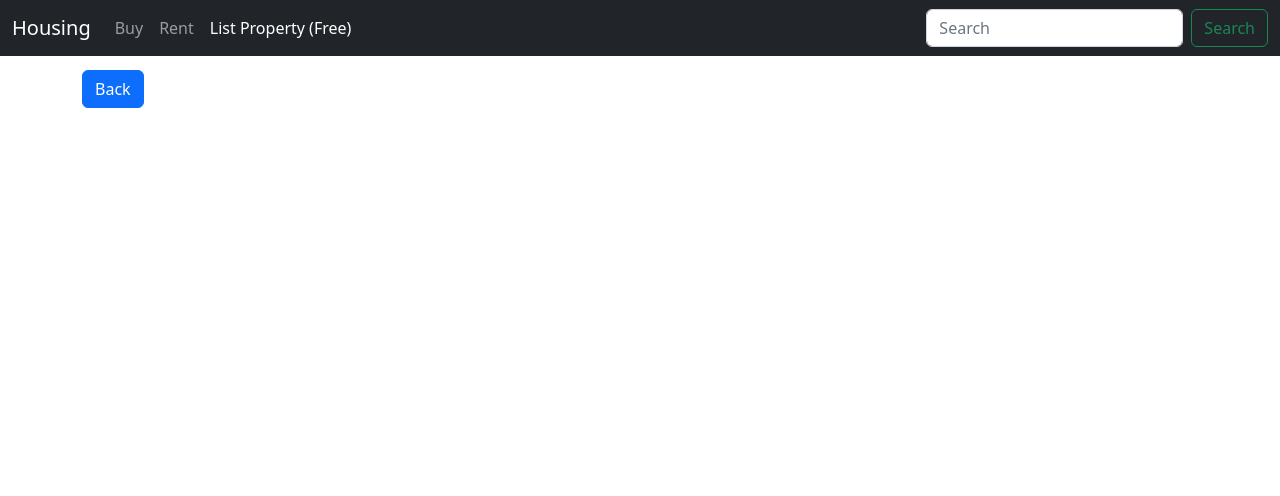
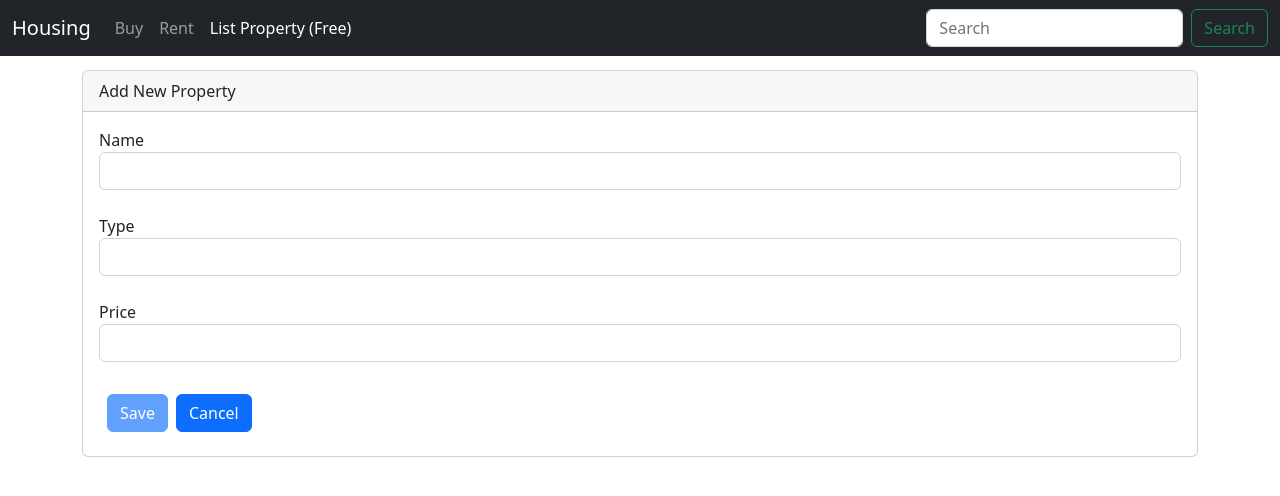
Before and after one commit to Sotirovgym/PropertySellingApp, an Angular app: page /add-property in a window 1280 px wide. Shown: the top 496 px of the page. Built offline with nearby package versions, Linux system fonts and the light colour scheme.

Commit message:
I added "Add New Property" form using template driven forms in Angular

```diff
--- a/src/app/app.module.ts
+++ b/src/app/app.module.ts
@@ -1,7 +1,8 @@
 import { NgModule } from '@angular/core';
 import { BrowserModule } from '@angular/platform-browser';
 import { HttpClientModule } from '@angular/common/http'
-import {Routes, RouterModule} from '@angular/router'
+import { Routes, RouterModule } from '@angular/router'
+import { FormsModule } from '@angular/forms';
 
 import { AppComponent } from './app.component';
 import { PropertyCardComponent } from "./property/property-card/property-card.component";
@@ -35,7 +36,8 @@
     imports: [
         BrowserModule,
         HttpClientModule,
-        RouterModule.forRoot(appRoutes)
+        RouterModule.forRoot(appRoutes),
+        FormsModule
     ]
 })
 export class AppModule { }
--- a/src/app/property/property-add/property-add.component.css
+++ b/src/app/property/property-add/property-add.component.css
@@ -0,0 +1,7 @@
+.ng-invalid.ng-touched{
+  border-color: red;
+}
+
+.error-block{
+  color: red;
+}
--- a/src/app/property/property-add/property-add.component.html
+++ b/src/app/property/property-add/property-add.component.html
@@ -1,3 +1,32 @@
-<p>
-  <button class="btn btn-primary" (click)="onBack()">Back</button>
-</p>
+<div class="card">
+  <div class="card-header">
+      Add New Property
+  </div>
+  <div class="card-body">
+    <form (ngSubmit)="onSubmit()" #Form="ngForm">
+      <div class="form-group col-12">
+        <label for="name">Name</label>
+        <div *ngIf="propName.invalid && propName.touched" class="error-block">
+          <span *ngIf="propName.hasError('required')">This field is required</span>
+          <span *ngIf="propName.hasError('minlength')">Name must be at least 5 characters long</span>
+        </div>
+        <input id="name" type="text" class="form-control" #propName="ngModel" ngModel name="Name" required minlength="5">
+      </div>
+      <br>
+      <div class="form-group col-12">
+        <label for="type">Type</label>
+        <input id="type" type="text" class="form-control" ngModel name="Type">
+      </div>
+      <br>
+      <div class="form-group col-12">
+        <label for="price">Price</label>
+        <input id="price" type="text" class="form-control" ngModel name="Price">
+      </div>
+      <br>
+      <div class="form-group col-12">
+        <button [disabled]="Form.invalid" type="submit" class="btn btn-primary m-2">Save</button>
+        <button type="reset" class="btn btn-primary">Cancel</button>
+      </div>
+    </form>
+  </div>
+</div>
--- a/src/app/property/property-add/property-add.component.ts
+++ b/src/app/property/property-add/property-add.component.ts
@@ -1,4 +1,5 @@
-import { Component, OnInit } from '@angular/core';
+import { Component, OnInit, ViewChild } from '@angular/core';
+import { NgForm } from '@angular/forms';
 import { Router } from '@angular/router';
 
 @Component({
@@ -7,7 +8,7 @@
   styleUrls: ['./property-add.component.css']
 })
 export class PropertyAddComponent implements OnInit {
-
+  @ViewChild('Form') addPropertyForm: NgForm
   constructor(private router: Router) { }
 
   ngOnInit() {
@@ -17,4 +18,7 @@
     this.router.navigate(['/']);
   }
 
+  onSubmit(){
+    console.log(this.addPropertyForm);
+  }
 }
```
